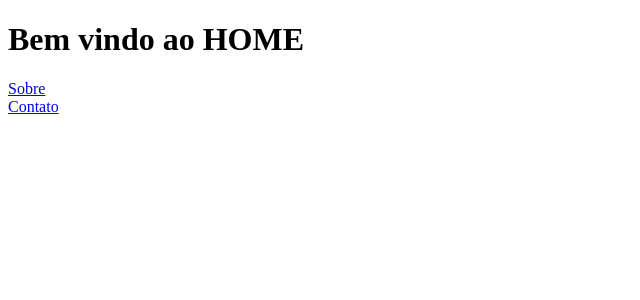
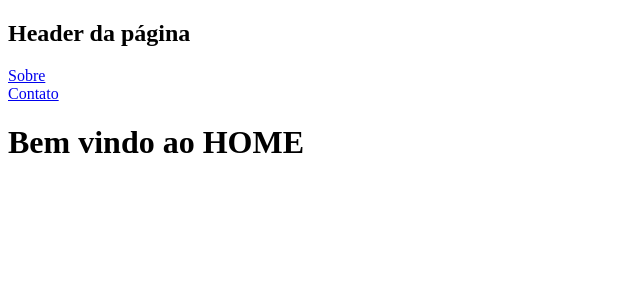
Before and after one commit to jorgelucasalima/reactjs, a React (Create React App) app: page / in a window 1280 px wide. Shown: the top 300 px of the page, without its empty margins (0-640 px from the left). Built offline with nearby package versions, Linux system fonts and the light colour scheme.

Commit message:
alteração nas rotas

```diff
--- a/src/App.js
+++ b/src/App.js
@@ -1,11 +1,12 @@
-import React from 'react'
 import Routes from './routes'
+import Header from './components/Header';
+
 
 function App() {
   return (
-
-      <Routes/>
-
+      <div>
+        <Routes/>
+      </div>
   );
 }
 
--- /dev/null
+++ b/src/components/Header/index.js
@@ -0,0 +1,11 @@
+import { Link } from "react-router-dom"
+
+export default function Header() {
+    return (
+        <header>
+            <h2>Header da página</h2>
+            <Link to="/sobre">Sobre</Link><br/>
+            <Link to="/contato">Contato</Link>
+        </header>
+    )
+}
--- a/src/pages/Home/index.js
+++ b/src/pages/Home/index.js
@@ -1,11 +1,9 @@
-import { Link } from "react-router-dom"
+
 
 export default function Home() {
     return (
         <div>
             <h1>Bem vindo ao HOME</h1>
-            <Link to="/sobre">Sobre</Link><br/>
-            <Link to="/contato">Contato</Link>
         </div>
     )
 }
--- a/src/routes.js
+++ b/src/routes.js
@@ -2,11 +2,13 @@ import {BrowserRouter, Route, Switch} from 'react-router-dom'
 import Home from './pages/Home'
 import Sobre from './pages/Sobre'
 import Contato from './pages/Contato'
+import Header from './components/Header'
 
 
 const Routes = () => {
     return (
         <BrowserRouter>
+            <Header/>
             <Switch>
                 <Route exact path="/" component={Home} />
                 <Route path="/sobre" component={Sobre} />
```
